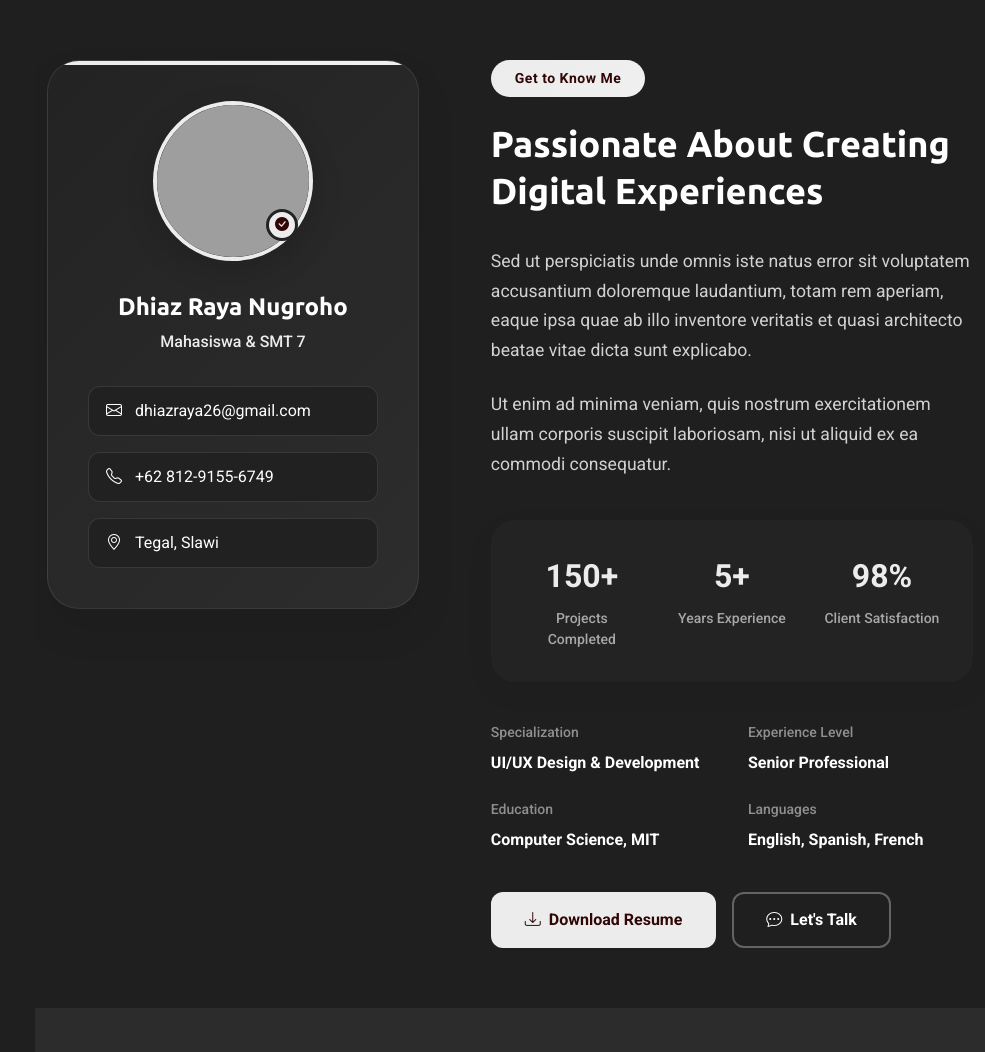
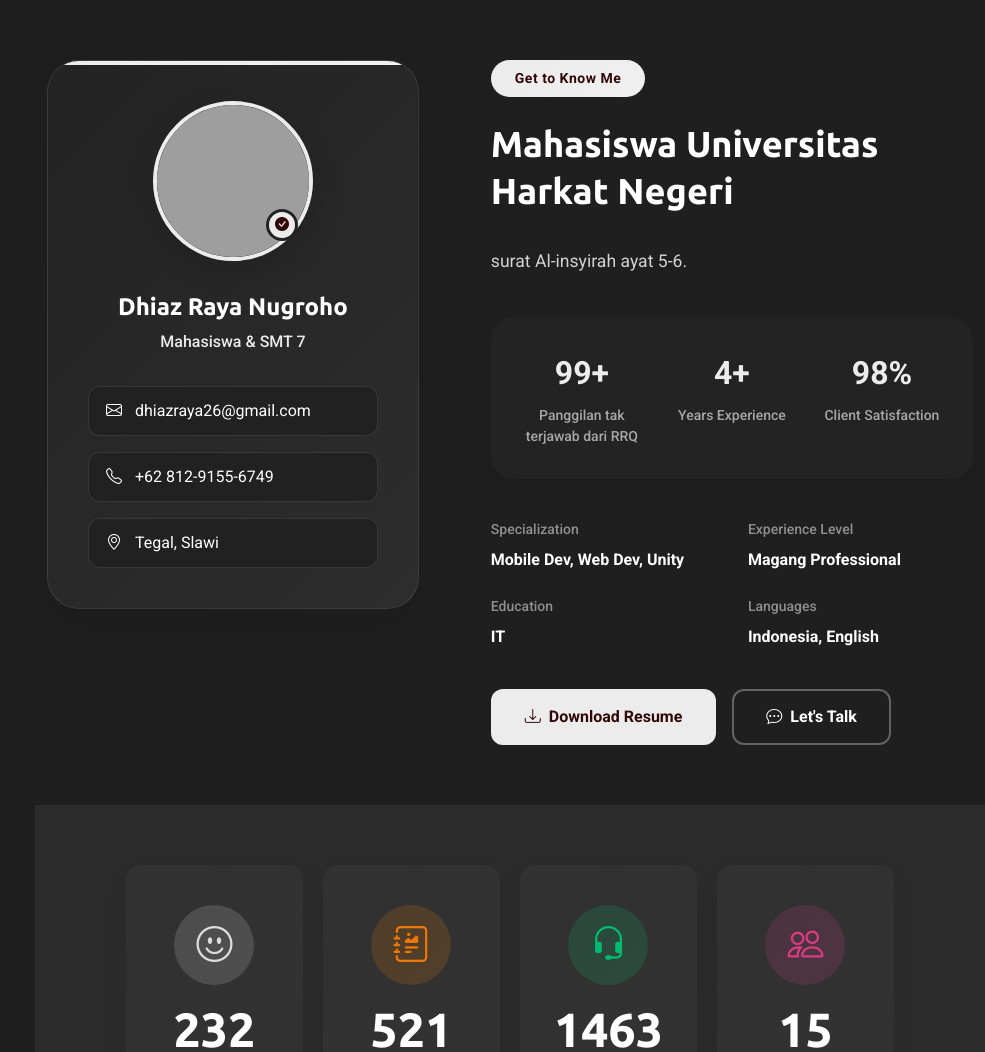
Before and after one commit to dhiazjr123/profile, a plain HTML site: page index.html in a window 1280 px wide. Shown: the part 800-1852 px from the top of the page, without its empty margins (295-1280 px from the left). Drawn offline with nearby package versions, Linux system fonts and the light colour scheme; grey boxes are pictures that could not be loaded.

Commit message:
Update index.html

```diff
--- a/index.html
+++ b/index.html
@@ -176,22 +176,20 @@
             <div class="about-content">
               <div class="section-header">
                 <span class="badge-text">Get to Know Me</span>
-                <h2>Passionate About Creating Digital Experiences</h2>
+                <h2>Mahasiswa Universitas Harkat Negeri</h2>
               </div>
 
               <div class="description">
-                <p>Sed ut perspiciatis unde omnis iste natus error sit voluptatem accusantium doloremque laudantium, totam rem aperiam, eaque ipsa quae ab illo inventore veritatis et quasi architecto beatae vitae dicta sunt explicabo.</p>
-
-                <p>Ut enim ad minima veniam, quis nostrum exercitationem ullam corporis suscipit laboriosam, nisi ut aliquid ex ea commodi consequatur.</p>
+                <p>surat Al-insyirah ayat 5-6.</p>
               </div>
 
               <div class="stats-grid">
                 <div class="stat-item">
-                  <div class="stat-number">150+</div>
-                  <div class="stat-label">Projects Completed</div>
+                  <div class="stat-number">99+</div>
+                  <div class="stat-label">Panggilan tak terjawab dari RRQ</div>
                 </div>
                 <div class="stat-item">
-                  <div class="stat-number">5+</div>
+                  <div class="stat-number">4+</div>
                   <div class="stat-label">Years Experience</div>
                 </div>
                 <div class="stat-item">
@@ -204,21 +202,21 @@
                 <div class="detail-row">
                   <div class="detail-item">
                     <span class="detail-label">Specialization</span>
-                    <span class="detail-value">UI/UX Design &amp; Development</span>
+                    <span class="detail-value">Mobile Dev, Web Dev, Unity</span>
                   </div>
                   <div class="detail-item">
                     <span class="detail-label">Experience Level</span>
-                    <span class="detail-value">Senior Professional</span>
+                    <span class="detail-value">Magang Professional</span>
                   </div>
                 </div>
                 <div class="detail-row">
                   <div class="detail-item">
                     <span class="detail-label">Education</span>
-                    <span class="detail-value">Computer Science, MIT</span>
+                    <span class="detail-value">IT</span>
                   </div>
                   <div class="detail-item">
                     <span class="detail-label">Languages</span>
-                    <span class="detail-value">English, Spanish, French</span>
+                    <span class="detail-value">Indonesia, English</span>
                   </div>
                 </div>
               </div>
```
